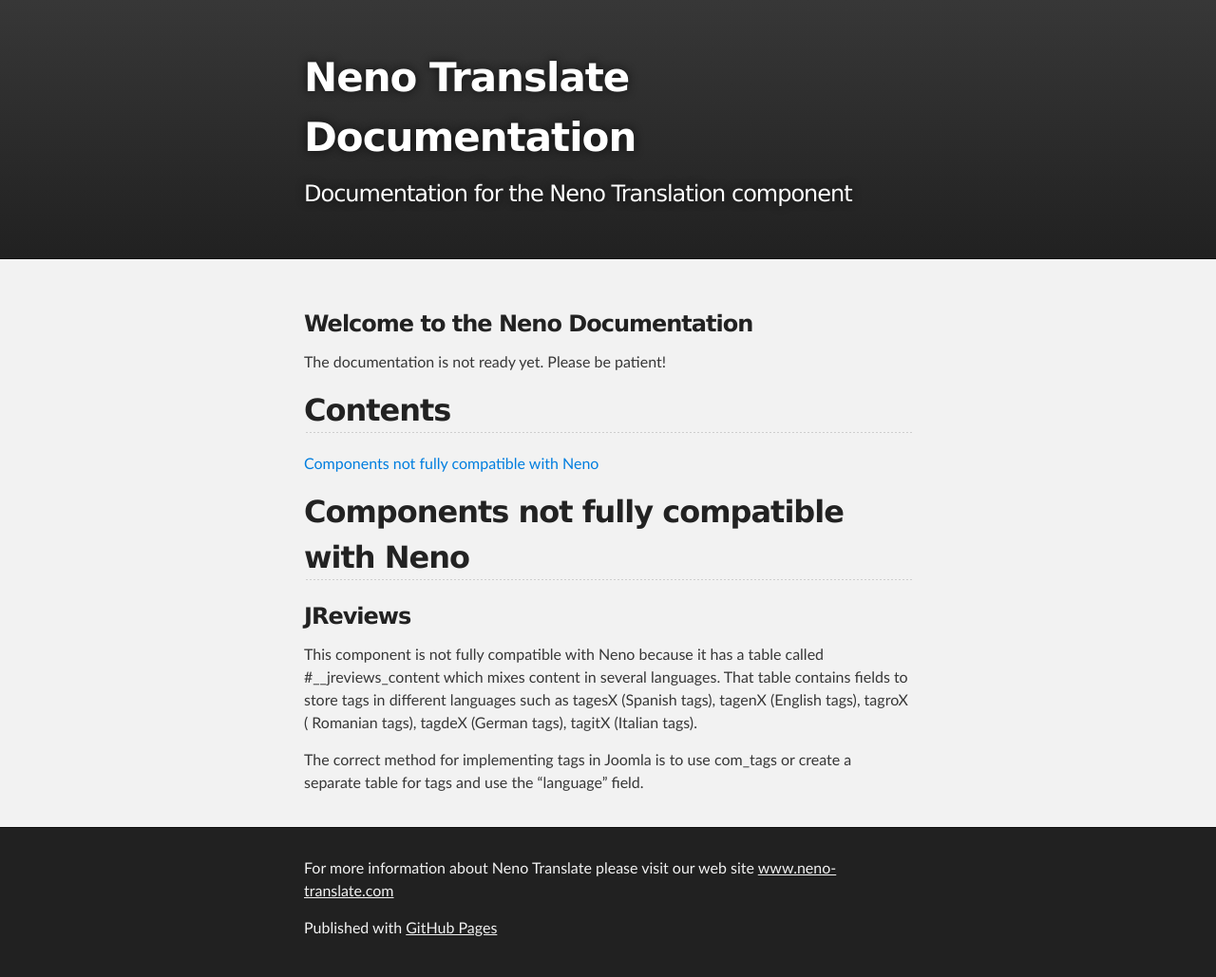
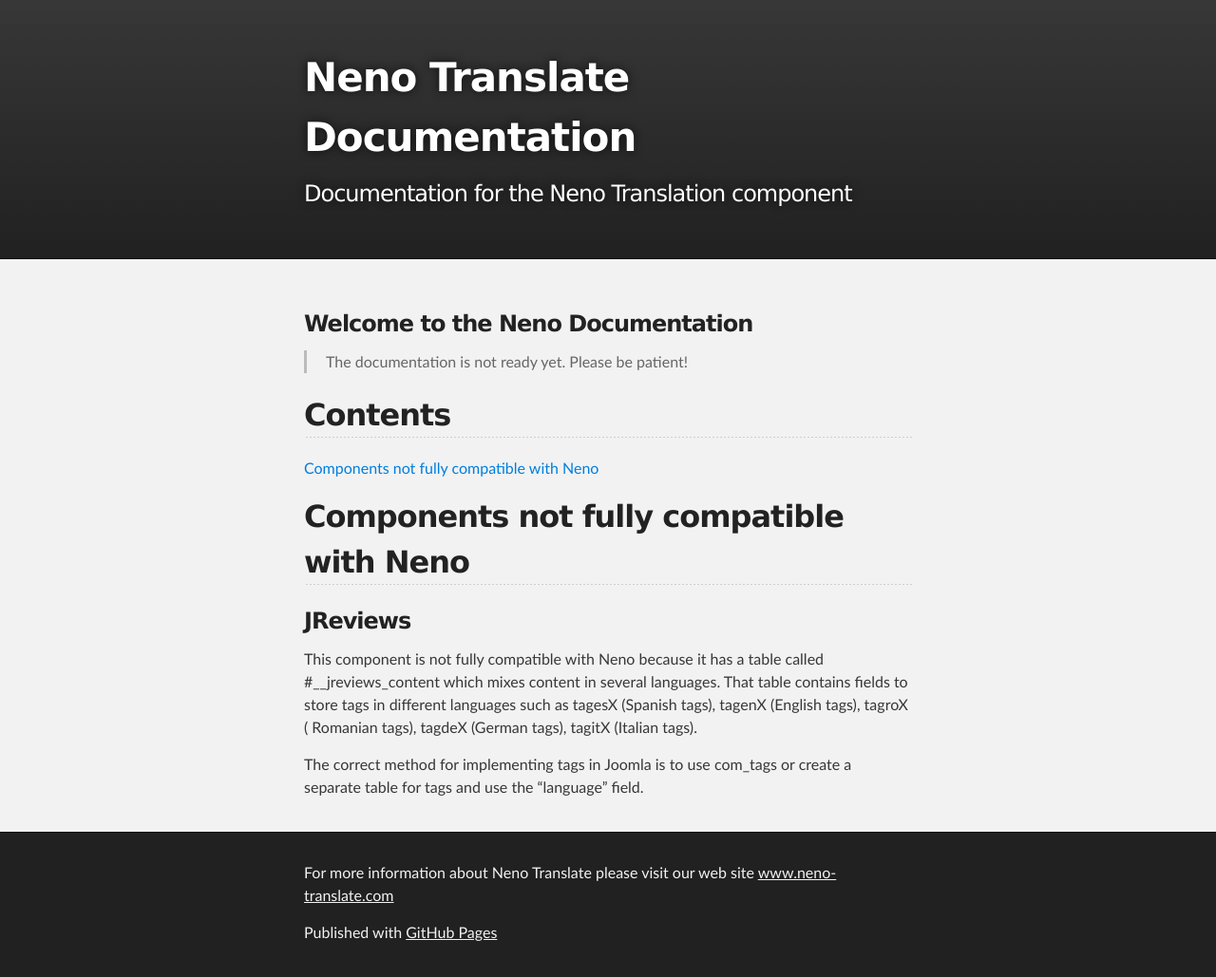
Before and after one commit to javigomez/neno, a Jekyll site: the page built from index.md, in a window 1280 px wide. Shown: the whole page at 95% size. Built offline with Jekyll 4.4.1, drawn with Linux system fonts in a browser that asks for light colours; Markdown is read by kramdown in place of the engine named in the settings.

```diff
--- a/index.md
+++ b/index.md
@@ -2,7 +2,7 @@
 layout: index
 ---
 ### Welcome to the Neno Documentation
-The documentation is not ready yet. Please be patient!
+> The documentation is not ready yet. Please be patient!
 
 ## Contents
 [Components not fully compatible with Neno](#Components-not-fully-compatible-with-Neno)
```
